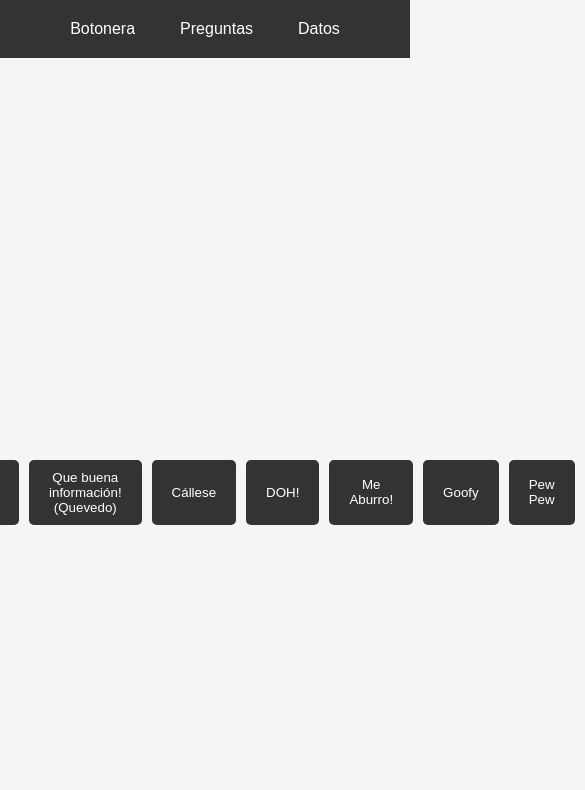
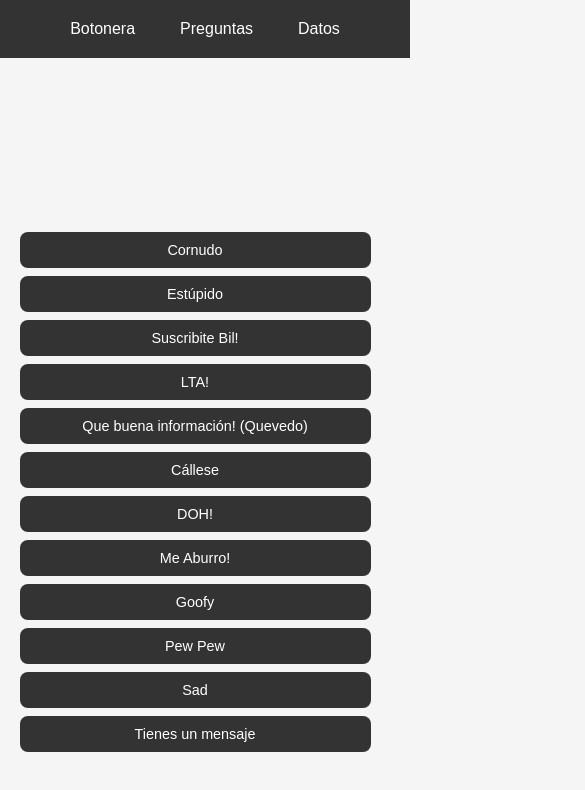
Before and after one commit to nicocrespi00/BotoneraBil, a plain HTML site: page index.html in a window 390 px wide. Shown: the top 790 px of the page, 585 px wide, since content can reach past the window. Drawn offline with Linux system fonts and the light colour scheme.

Commit message:
fix: responsive

```diff
--- a/index.html
+++ b/index.html
@@ -18,20 +18,38 @@
         }
         .botonera {
             display: flex;
+            flex-wrap: wrap;
+            justify-content: center;
             gap: 10px;
             margin-top: 20px;
+            max-width: 90%;
         }
         .boton {
-            padding: 10px 20px;
+            padding: 12px 20px;
             border: none;
             background-color: #333;
             color: white;
-            border-radius: 5px;
+            border-radius: 8px;
             cursor: pointer;
             transition: background 0.3s;
+            font-size: 1rem;
+            min-width: 150px;
+            text-align: center;
         }
         .boton:hover {
             background-color: #555;
+        }
+
+        /* Responsivo */
+        @media (max-width: 600px) {
+            .boton {
+                width: 100%;
+                font-size: 0.9rem;
+                padding: 10px;
+            }
+            .botonera {
+                gap: 8px;
+            }
         }
     </style>
 </head>
@@ -59,12 +77,10 @@
         <button class="boton" onclick="playSound('suscribite')">Suscribite Bil!</button>
         <button class="boton" onclick="playSound('lta')">LTA!</button>
 
-
         <button class="boton" onclick="playSound('quevedo')">Que buena información! (Quevedo)</button>
         <button class="boton" onclick="playSound('callese')">Cállese</button>
         <button class="boton" onclick="playSound('doh')">DOH!</button>
         <button class="boton" onclick="playSound('meaburro')">Me Aburro!</button>
-
 
         <button class="boton" onclick="playSound('goofy')">Goofy</button>
         <button class="boton" onclick="playSound('pewpew')">Pew Pew</button>
@@ -74,7 +90,9 @@
 
     <script>
         function playSound(id) {
-            document.getElementById(id).play();
+            let sound = document.getElementById(id);
+            sound.currentTime = 0; // Reiniciar el audio antes de reproducirlo
+            sound.play();
         }
 
         // Cargar el navbar dinámicamente
```
